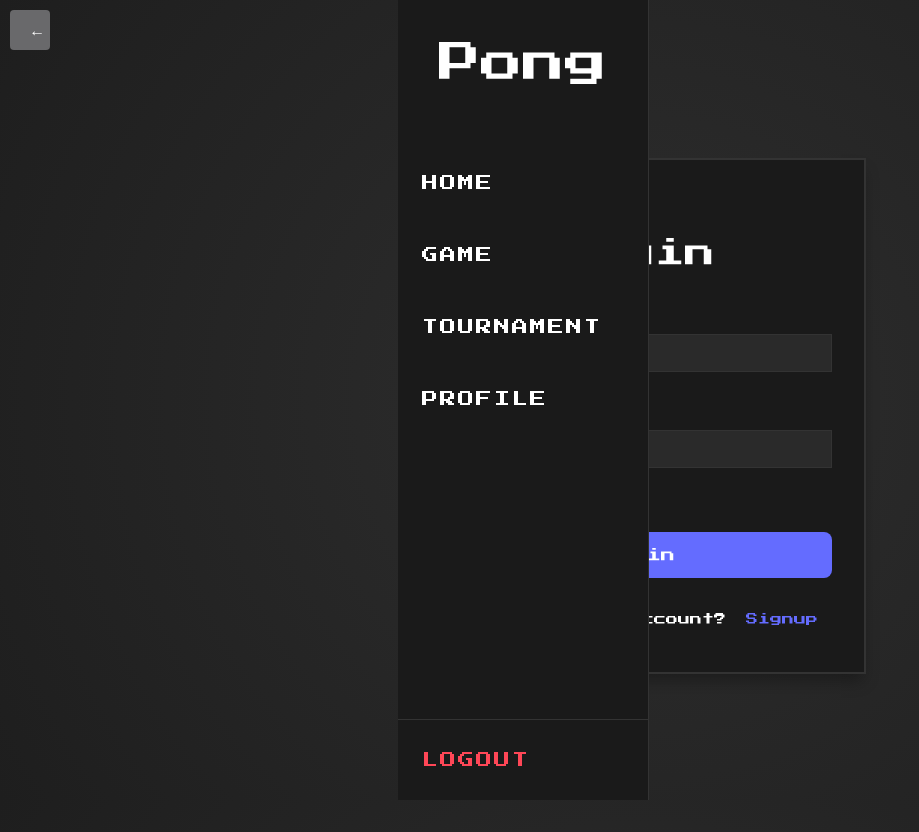
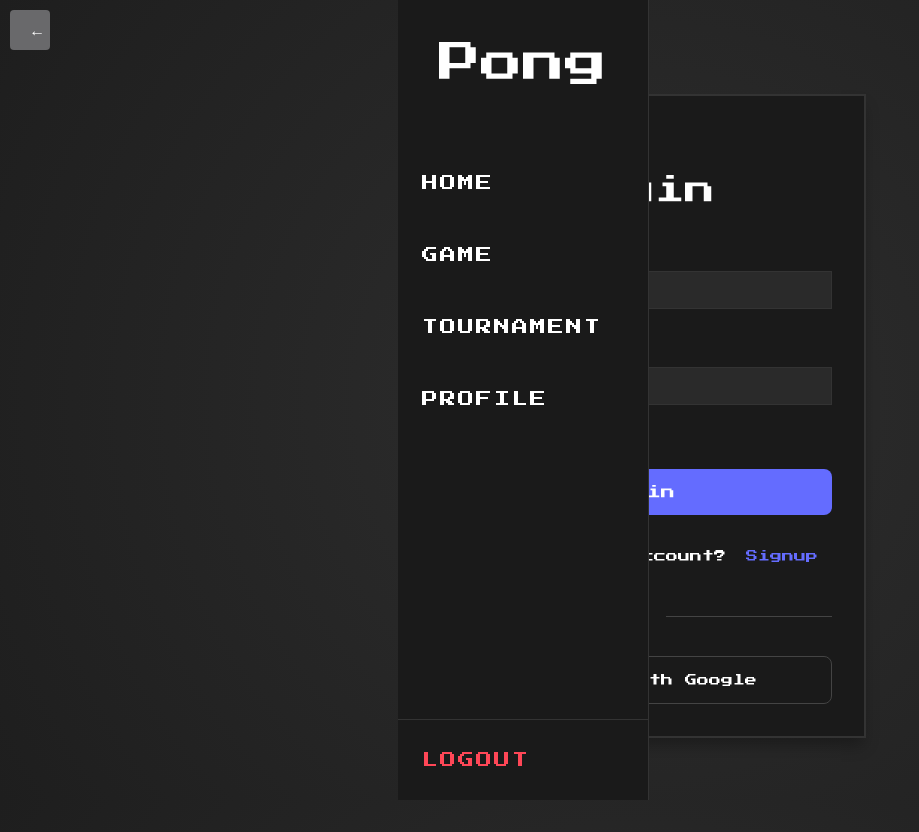
Before and after one commit to pmarkaide/42_transcendence, a React (Vite) app in the folder frontend/: page /login in a window 1280 px wide. Shown: the whole page, without its empty margins (0-919 px from the left). Built offline with nearby package versions, Linux system fonts and the light colour scheme.

Commit message:
feat: add Google login button and divider to Login component

```diff
--- a/frontend/src/pages/Login.tsx
+++ b/frontend/src/pages/Login.tsx
@@ -55,6 +55,46 @@
   }
 `;
 
+const OrDivider = styled.div`
+  display: flex;
+  align-items: center;
+  margin: 1rem 0;
+
+  &::before,
+  &::after {
+    content: '';
+    flex: 1;
+    border-bottom: 1px solid #444;
+  }
+
+  span {
+    margin: 0 1rem;
+    font-family: 'Press Start 2P', cursive;
+    font-size: 10px;
+    color: #888;
+  }
+`;
+
+const GoogleButton = styled.button`
+  width: 100%;
+  padding: 0.75rem;
+  background-color: #1a1a1a;
+  border: 1px solid #444;
+  color: white;
+  display: flex;
+  align-items: center;
+  justify-content: center;
+  gap: 8px;
+  cursor: pointer;
+  font-family: 'Press Start 2P', cursive;
+  font-size: 12px;
+  transition: all 0.3s;
+
+  &:hover {
+    background-color: #333;
+  }
+`;
+
 const Login: React.FC = () => {
   return (
     <Container>
@@ -68,6 +108,36 @@
         <LinkContainer>
           Don't have an account? <StyledLink to='/signup'>signup</StyledLink>
         </LinkContainer>
+        <OrDivider>
+          <span>OR</span>
+        </OrDivider>
+
+        <GoogleButton type='button'>
+          <svg
+            width='22'
+            height='22'
+            xmlns='http://www.w3.org/2000/svg'
+            viewBox='0 0 48 48'
+          >
+            <path
+              fill='#FFC107'
+              d='M43.611,20.083H42V20H24v8h11.303c-1.649,4.657-6.08,8-11.303,8c-6.627,0-12-5.373-12-12s5.373-12,12-12c3.059,0,5.842,1.154,7.961,3.039l5.657-5.657C34.046,6.053,29.268,4,24,4C12.955,4,4,12.955,4,24s8.955,20,20,20s20-8.955,20-20C44,22.659,43.862,21.35,43.611,20.083z'
+            ></path>
+            <path
+              fill='#FF3D00'
+              d='M6.306,14.691l6.571,4.819C14.655,15.108,18.961,12,24,12c3.059,0,5.842,1.154,7.961,3.039l5.657-5.657C34.046,6.053,29.268,4,24,4C16.318,4,9.656,8.337,6.306,14.691z'
+            ></path>
+            <path
+              fill='#4CAF50'
+              d='M24,44c5.166,0,9.86-1.977,13.409-5.192l-6.19-5.238C29.211,35.091,26.715,36,24,36c-5.202,0-9.619-3.317-11.283-7.946l-6.522,5.025C9.505,39.556,16.227,44,24,44z'
+            ></path>
+            <path
+              fill='#1976D2'
+              d='M43.611,20.083H42V20H24v8h11.303c-0.792,2.237-2.231,4.166-4.087,5.571c0.001-0.001,0.002-0.001,0.003-0.002l6.19,5.238C36.971,39.205,44,34,44,24C44,22.659,43.862,21.35,43.611,20.083z'
+            ></path>
+          </svg>
+          Login with Google
+        </GoogleButton>
       </FormContainer>
     </Container>
   );
```
